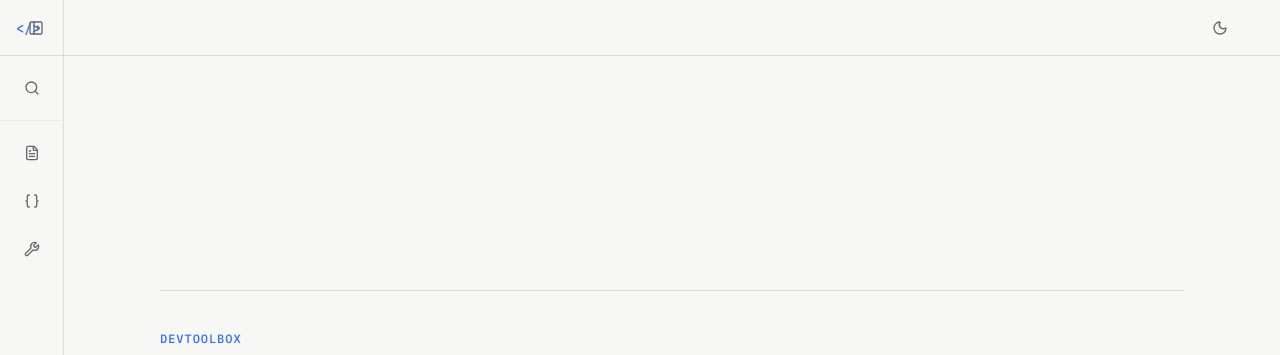
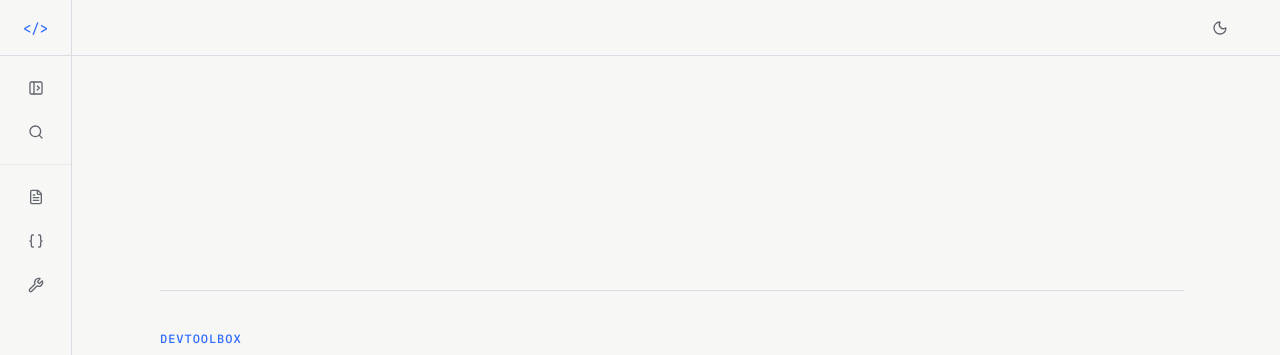
Before and after one commit to GabrielGuilhermess/dev-toolbox, a React (Vite) app: page / in a window 1280 px wide. Both pictures are taken after a click on the button 227 px from the left and 27 px from the top of the page. Shown: the top 355 px of the page. Built offline with nearby package versions, Linux system fonts and the light colour scheme.

Commit message:
fix(navigation): implement a real compact sidebar rail

```diff
--- a/src/shared/components/Layout/Sidebar.tsx
+++ b/src/shared/components/Layout/Sidebar.tsx
@@ -56,8 +56,7 @@ export default function Sidebar({
     onToggleCollapsed();
   };
 
-  return (
-    <>
+  const overlay = (
     <button
       aria-label="Fechar menu lateral"
       className={`fixed inset-0 z-30 bg-black/35 transition-opacity duration-[var(--motion-normal)] md:hidden ${
@@ -66,12 +65,96 @@ export default function Sidebar({
       onClick={onClose}
       type="button"
     />
+  );
 
+  if (isCollapsed) {
+    return (
+      <>
+        {overlay}
         <aside
           aria-label="Navegação de ferramentas"
-        className={`fixed inset-y-0 left-0 z-40 flex w-64 flex-col border-r border-[var(--divider-section)] bg-[var(--color-bg)] transition-[width,transform] duration-[var(--motion-normal)] ease-[var(--motion-easing)] md:translate-x-0 ${
-          isCollapsed ? 'md:w-16' : 'md:w-64'
-        } ${isOpen ? 'translate-x-0' : '-translate-x-full'}`}
+          className={`fixed inset-y-0 left-0 z-40 flex w-[4.5rem] flex-col border-r border-[var(--divider-section)] bg-[var(--color-bg)] transition-transform duration-[var(--motion-normal)] ease-[var(--motion-easing)] md:translate-x-0 ${
+            isOpen ? 'translate-x-0' : '-translate-x-full'
+          }`}
+          data-sidebar-state="collapsed"
+        >
+          <div className="flex h-14 shrink-0 items-center justify-center border-b border-[var(--divider-section)]">
+            <NavLink
+              aria-label="Ir para o início"
+              className="flex h-10 w-10 items-center justify-center font-mono text-sm font-medium text-[var(--color-primary)]"
+              onClick={onClose}
+              to="/"
+            >
+              {'</>'}
+            </NavLink>
+          </div>
+
+          <div className="grid shrink-0 gap-1 border-b border-[var(--divider-item)] p-3">
+            <Button
+              aria-label="Expandir menu lateral"
+              className="w-full"
+              onClick={onToggleCollapsed}
+              size="md"
+              type="button"
+              variant="icon"
+            >
+              <PanelLeftOpen className="h-4 w-4" />
+            </Button>
+            <Button
+              aria-label="Expandir para buscar ferramenta"
+              className="w-full"
+              onClick={onToggleCollapsed}
+              size="md"
+              type="button"
+              variant="icon"
+            >
+              <Search className="h-4 w-4" />
+            </Button>
+          </div>
+
+          <nav aria-label="Categorias de ferramentas" className="flex-1 overflow-y-auto py-3">
+            <div className="grid gap-1 px-3">
+              {categories.map((category) => {
+                const Icon = categoryIcons[category.id];
+                const categoryIsActive = toolRegistry.some(
+                  (tool) => tool.category === category.id && tool.path === location.pathname,
+                );
+
+                return (
+                  <button
+                    aria-label={`Abrir ${category.name}`}
+                    className={`relative flex h-10 w-full items-center justify-center rounded-[var(--radius-control)] transition-colors duration-[var(--motion-fast)] ${
+                      categoryIsActive
+                        ? 'bg-[var(--color-primary-subtle)] text-[var(--color-primary)] before:absolute before:inset-y-2 before:left-[-0.75rem] before:w-0.5 before:bg-[var(--color-primary)]'
+                        : 'text-[var(--color-text-muted)] hover:bg-[var(--color-hover)] hover:text-[var(--color-text)]'
+                    }`}
+                    key={category.id}
+                    onClick={() => {
+                      expandFromCategory(category.id);
+                    }}
+                    title={category.name}
+                    type="button"
+                  >
+                    <Icon className="h-4 w-4" />
+                  </button>
+                );
+              })}
+            </div>
+          </nav>
+        </aside>
+      </>
+    );
+  }
+
+  return (
+    <>
+      {overlay}
+      <aside
+        aria-label="Navegação de ferramentas"
+        className={`fixed inset-y-0 left-0 z-40 flex w-64 flex-col border-r border-[var(--divider-section)] bg-[var(--color-bg)] transition-transform duration-[var(--motion-normal)] ease-[var(--motion-easing)] md:translate-x-0 ${
+          isOpen ? 'translate-x-0' : '-translate-x-full'
+        }`}
+        data-sidebar-state="expanded"
       >
         <div className="flex h-14 shrink-0 items-center border-b border-[var(--divider-section)] px-3">
           <NavLink
@@ -83,7 +166,7 @@ export default function Sidebar({
             <span aria-hidden="true" className="font-mono text-sm font-medium text-[var(--color-primary)]">
               {'</>'}
             </span>
-            <span className={isCollapsed ? 'md:hidden' : ''}>DevToolbox</span>
+            <span>DevToolbox</span>
           </NavLink>
 
           <Button
@@ -98,32 +181,18 @@ export default function Sidebar({
           </Button>
 
           <Button
-            aria-label={isCollapsed ? 'Expandir menu lateral' : 'Recolher menu lateral'}
+            aria-label="Recolher menu lateral"
             className="hidden md:inline-flex"
             onClick={onToggleCollapsed}
             size="sm"
             type="button"
             variant="icon"
           >
-            {isCollapsed ? <PanelLeftOpen className="h-4 w-4" /> : <PanelLeftClose className="h-4 w-4" />}
+            <PanelLeftClose className="h-4 w-4" />
           </Button>
         </div>
 
         <div className="shrink-0 border-b border-[var(--divider-item)] p-3">
-          {isCollapsed ? (
-            <Button
-              aria-label="Expandir para buscar ferramenta"
-              className="hidden w-full md:inline-flex"
-              onClick={onToggleCollapsed}
-              size="md"
-              type="button"
-              variant="icon"
-            >
-              <Search className="h-4 w-4" />
-            </Button>
-          ) : null}
-
-          <div className={isCollapsed ? 'md:hidden' : ''}>
           <label className="relative block">
             <span className="sr-only">Buscar ferramenta</span>
             <Search className="pointer-events-none absolute left-2.5 top-1/2 h-4 w-4 -translate-y-1/2 text-[var(--color-text-subtle)]" />
@@ -138,7 +207,6 @@ export default function Sidebar({
               value={searchTerm}
             />
           </label>
-          </div>
         </div>
 
         <nav aria-label="Categorias de ferramentas" className="flex-1 overflow-y-auto py-3">
@@ -160,28 +228,6 @@ export default function Sidebar({
               );
               const categoryIsExpanded =
                 normalizedSearch.length > 0 || expandedCategories[category.id];
-
-              if (isCollapsed) {
-                return (
-                  <div className="hidden px-2 md:block" key={category.id}>
-                    <button
-                      aria-label={`Abrir ${category.name}`}
-                      className={`flex h-10 w-full items-center justify-center rounded-[var(--radius-control)] transition-colors duration-[var(--motion-fast)] ${
-                        categoryIsActive
-                          ? 'bg-[var(--color-primary-subtle)] text-[var(--color-primary)]'
-                          : 'text-[var(--color-text-muted)] hover:bg-[var(--color-hover)] hover:text-[var(--color-text)]'
-                      }`}
-                      onClick={() => {
-                        expandFromCategory(category.id);
-                      }}
-                      title={category.name}
-                      type="button"
-                    >
-                      <Icon className="h-4 w-4" />
-                    </button>
-                  </div>
-                );
-              }
 
               return (
                 <section key={category.id}>
```
Lines whose indentation alone changed are shown as unchanged.
